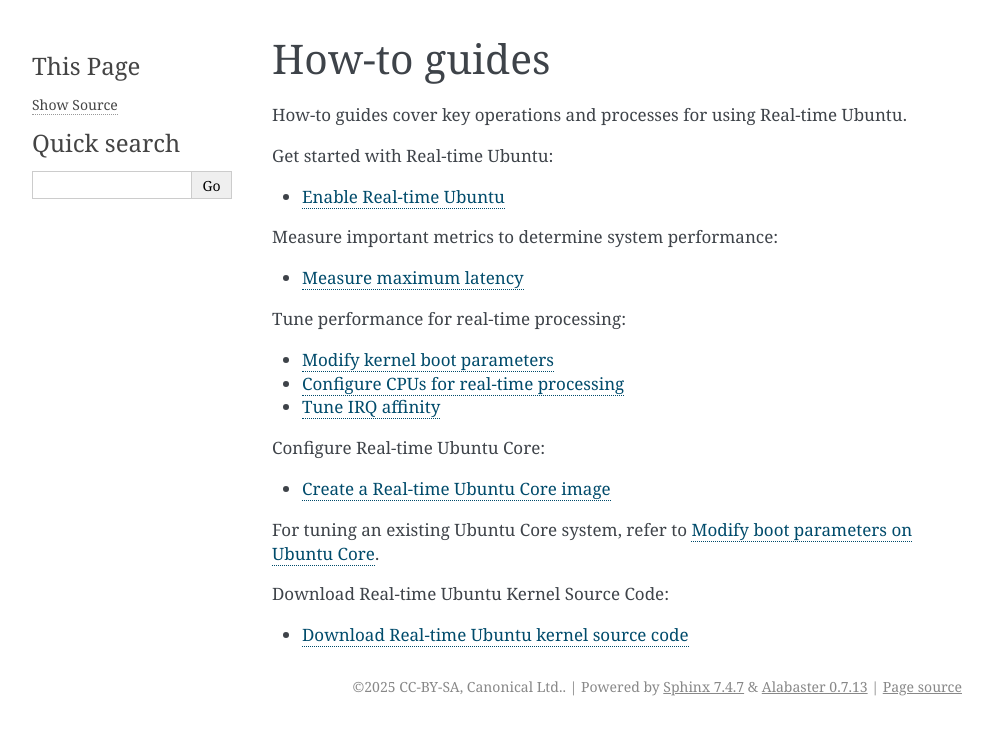
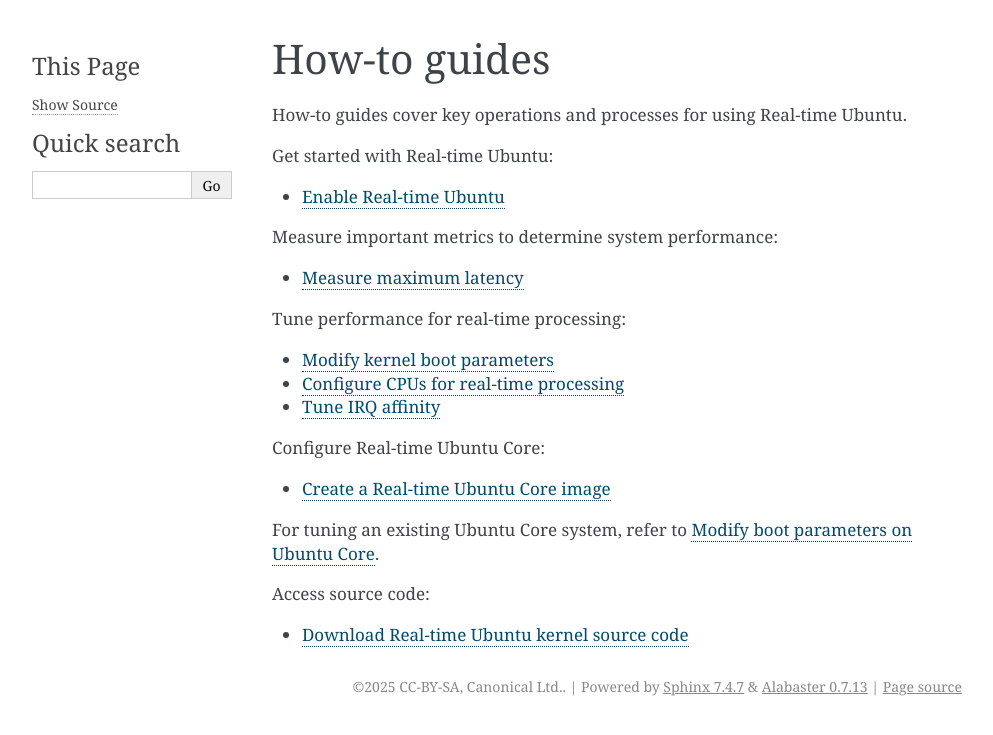
Before and after one commit to canonical/real-time-ubuntu-docs, a Sphinx documentation site: the page built from docs/how-to/index.rst, in a window 1280 px wide. Shown: the top 735 px of the page, without its empty margins (148-1141 px from the left). Built offline with Sphinx 7.4.7, drawn with Linux system fonts in a browser that asks for light colours.

Commit message:
Update docs/how-to/index.rst
Co-authored-by: Farshid Tavakolizadeh <farshid.tavakolizadeh@canonical.com>

```diff
--- a/docs/how-to/index.rst
+++ b/docs/how-to/index.rst
@@ -37,7 +37,7 @@
 For tuning an existing Ubuntu Core system, refer to :ref:`ubuntu-core-kernel-cmdline`.
 
 
-Download Real-time Ubuntu Kernel Source Code:
+Access source code:
 
 .. toctree::
    :maxdepth: 1
```
